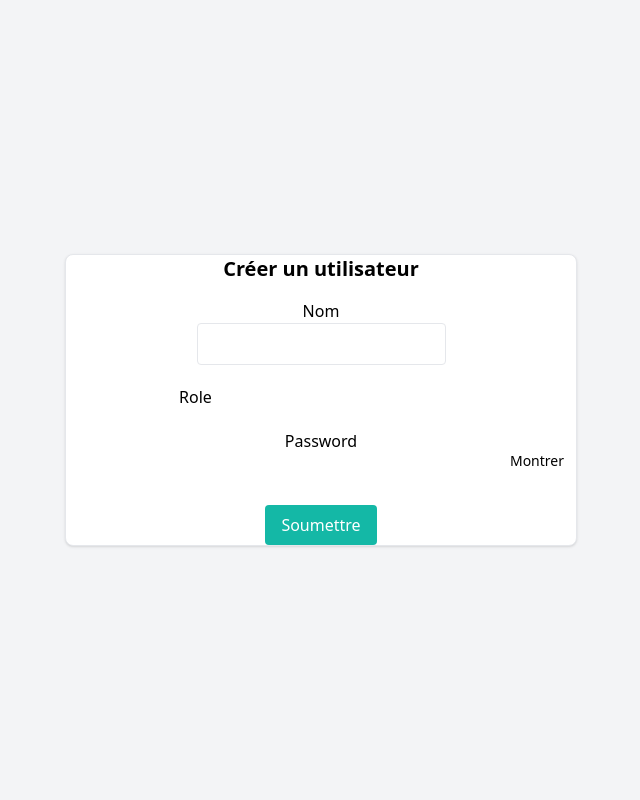
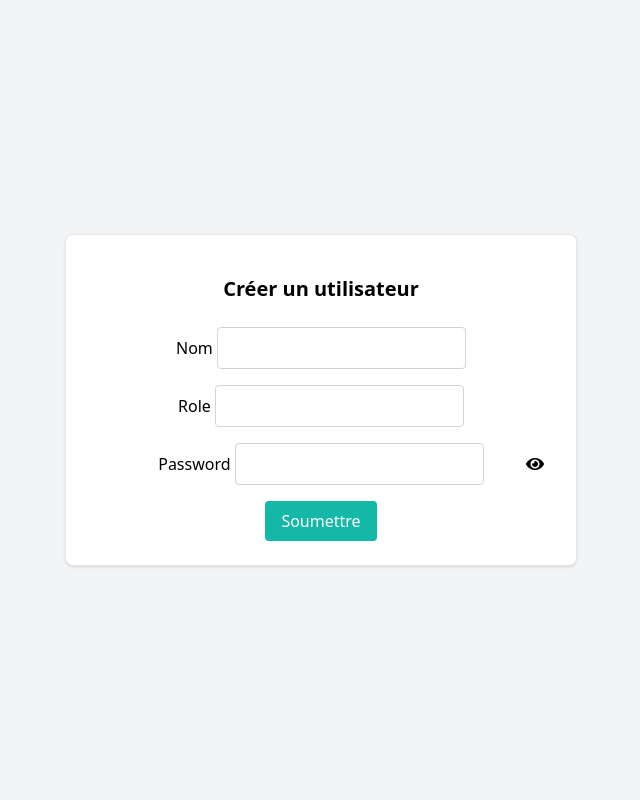
Before and after one commit to EbrahimiNajib32/Diag-Velo, a Symfony app: template templates/utilisateur/edit.html.twig in a window 1280 px wide. Shown: the whole page, without its empty margins (319-959 px from the left). Run offline with Twig, Linux system fonts and the light colour scheme; the template is opened without the code that fills it, so the values that code supplies are empty; form fields are guessed from the names that the template uses; style sheets or scripts are compiled from the project's sources; some libraries are stand-ins or nearby versions.

Commit message:
style: improve layout, add eye icon to see and mask the password

```diff
--- a/templates/utilisateur/edit.html.twig
+++ b/templates/utilisateur/edit.html.twig
@@ -1,43 +1,45 @@
 {% extends 'base.html.twig' %}
 
-{% block title %}{% if userForm.vars.value.id %}Edit Utilisateur{% else %}Create New Utilisateur{% endif %}{% endblock %}
+{% block title %}
+    {% if userForm.vars.value.id %}Edit Utilisateur{% else %}Create New Utilisateur{% endif %}
+{% endblock %}
 
 {% block body %}
+    <link rel="stylesheet" href="https://cdnjs.cloudflare.com/ajax/libs/font-awesome/5.15.1/css/all.min.css">
     <div class="flex items-center justify-center min-h-screen bg-gray-100">
-        <div class="container max-w-lg text-center border bg-white shadow rounded-lg">
+        <div class="container max-w-lg text-center border bg-white shadow rounded-lg p-6">
             {{ form_start(userForm) }}
+            <div class="mb-6">
+                <h1 class="text-xl font-semibold my-4">{% if userForm.vars.value.id %}Modifier un utilisateur{% else %}Créer un utilisateur{% endif %}</h1>
+            </div>
             <div class="mb-4">
-                <h1 class="text-xl font-semibold">{% if userForm.vars.value.id %}Modifier un utilisateur{% else %}Créer un utilisateur{% endif %}</h1>
-            </div>
-            <div class="mb-3">
-                <div>
-                    {{ form_label(userForm.nom) }}
-                </div>
-                {{ form_widget(userForm.nom, {'attr': {'class': 'form-control border p-2 rounded'}}) }}
+                {{ form_label(userForm.nom) }}
+                {{ form_widget(userForm.nom, {'attr': {'class': 'form-control border border-gray-300 p-2 rounded'}}) }}
                 {{ form_errors(userForm.nom) }}
             </div>
 
-            <div class="mb-3">
+            <div class="mb-4">
                 {{ form_label(userForm.role) }}
-                {{ form_widget(userForm.role, {'attr': {'class': 'form-control p-2 rounded'}}) }}
+                {{ form_widget(userForm.role, {'attr': {'class': 'form-control p-2 rounded border border-gray-300'}}) }}
                 {{ form_errors(userForm.role) }}
             </div>
 
-            <div class="mb-3">
+            <div class="mb-4">
                 <div class="relative">
-                    <div>
-                        {{ form_label(userForm.password) }}
-                    </div>
-                    {{ form_widget(userForm.password, {'attr': {'class': 'form-control p-2 rounded'}}) }}
-                    <span class="absolute inset-y-0 right-0 flex items-center px-2">
-                        <button type="button" class="toggle-password text-sm p-1 ">Montrer</button>
+                    {{ form_label(userForm.password) }}
+                    {{ form_widget(userForm.password, {'attr': {'class': 'form-control p-2 rounded border border-gray-300'}}) }}
+                    <span class="absolute inset-y-0 right-0 flex items-center pr-2">
+                        <button type="button" class="toggle-password" style="background: none; border: none;">
+                            <i class="fas fa-eye"></i>
+                        </button>
                     </span>
                 </div>
                 {{ form_errors(userForm.password) }}
             </div>
 
-            <button type="submit" class="btn bg-teal-500 text-white px-4 py-2 rounded hover:bg-teal-600">{% if userForm.vars.value.id %}Mettre à jour{% else %}Soumettre{% endif %}</button>
-
+            <button type="submit" class="btn bg-teal-500 text-white px-4 py-2 rounded hover:bg-teal-600">
+                {% if userForm.vars.value.id %}Mettre à jour{% else %}Soumettre{% endif %}
+            </button>
             {{ form_end(userForm) }}
         </div>
     </div>
@@ -45,12 +47,15 @@
         document.querySelector('.toggle-password').addEventListener('click', function (e) {
             e.preventDefault();
             let passwordInput = document.querySelector('#{{ userForm.password.vars.id }}');
+            let icon = this.querySelector('.fas');
             if (passwordInput.type === 'password') {
                 passwordInput.type = 'text';
-                this.textContent = 'Cacher';
+                icon.classList.remove('fa-eye');
+                icon.classList.add('fa-eye-slash');
             } else {
                 passwordInput.type = 'password';
-                this.textContent = 'Montrer';
+                icon.classList.remove('fa-eye-slash');
+                icon.classList.add('fa-eye');
             }
         });
     </script>
```
